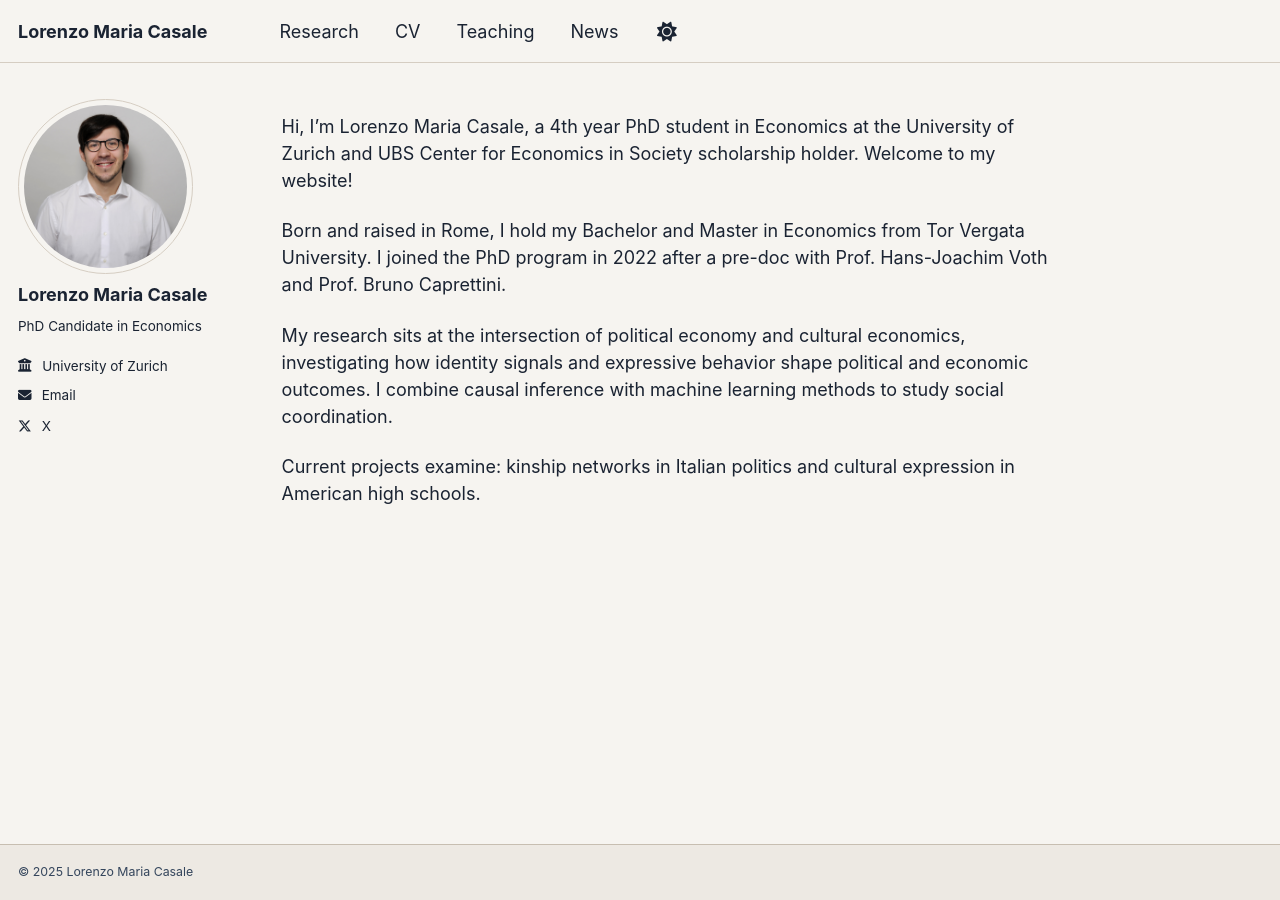
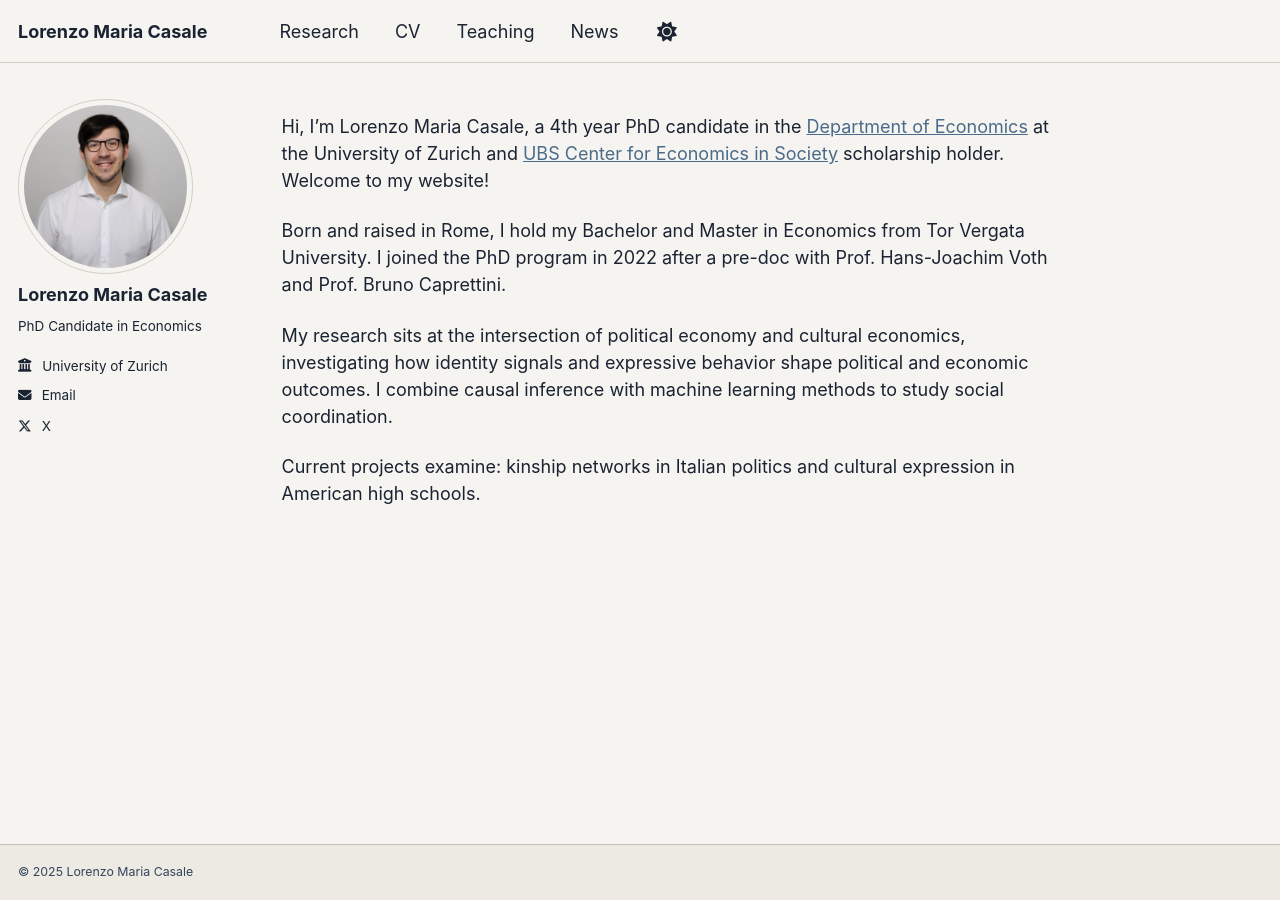
Before and after one commit to lorenzomariacasale/lorenzomariacasale.github.io, a Jekyll site: the page built from _pages/about.md, in a window 1280 px wide. Built offline with Jekyll 4.4.1, drawn with Linux system fonts in a browser that asks for light colours.

Commit message:
Fourth Trial Update October

```diff
--- a/_pages/about.md
+++ b/_pages/about.md
@@ -7,7 +7,7 @@ redirect_from:
   - /about.html
 ---
 
-Hi, I'm Lorenzo Maria Casale, a 4th year PhD student in Economics at the University of Zurich and UBS Center for Economics in Society scholarship holder. Welcome to my website!
+Hi, I'm Lorenzo Maria Casale, a 4th year PhD candidate in the <a href="https://www.econ.uzh.ch/en.html">Department of Economics</a> at the University of Zurich and <a href="https://www.ubscenter.uzh.ch/en/about.html">UBS Center for Economics in Society</a> scholarship holder. Welcome to my website!
 
 Born and raised in Rome, I hold my Bachelor and Master in Economics from Tor Vergata University. I joined the PhD program in 2022 after a pre-doc with Prof. Hans-Joachim Voth and Prof. Bruno Caprettini.
 
```
Also changed, not shown: _news/2025-09-30-ubs.md (+1 -1 lines).
